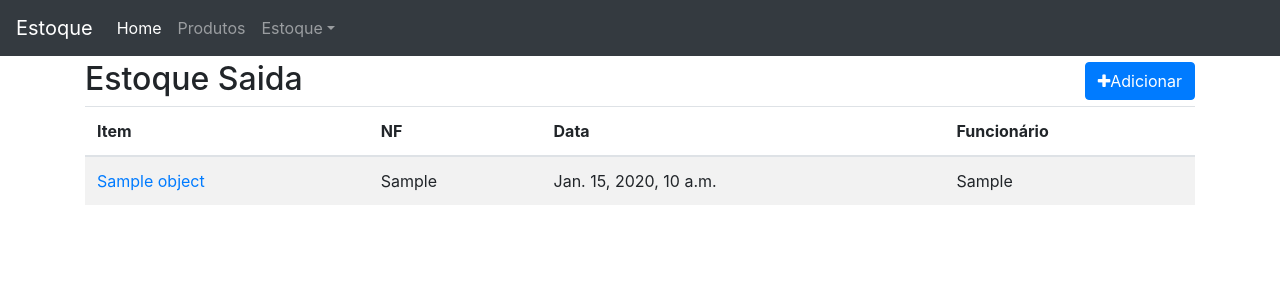
After one commit to Aleleonel/estoque, a Django app: template projeto/estoque/templates/estoque_saida_list.html in a window 1280 px wide. The commit adds this page. Shown: the top 300 px of the page. Run offline with Django 3.2, Linux system fonts and the light colour scheme; the template is opened without the code that fills it: most values are stand-ins (such as "Sample title", 1, 10 or a date in 2020); some libraries are stand-ins or nearby versions.

Commit message:
criado template estoque_saida_list.html

```diff
--- a/projeto/core/templates/includes/nav.html
+++ b/projeto/core/templates/includes/nav.html
@@ -19,7 +19,7 @@
                     <a class="nav-link dropdown-toggle" href="#" id="dropdown01" data-toggle="dropdown" aria-haspopup="true" aria-expanded="false">Estoque</a>
                     <div class="dropdown-menu" aria-labelledby="dropdown01">
                         <a class="dropdown-item" href="{% url 'estoque:estoque_entrada_list' %}">Entrada</a>
-                        <a class="dropdown-item" href="#">Saída</a>
+                        <a class="dropdown-item" href="{% url 'estoque:estoque_saida_list' %}">Saída</a>
                     </div>
                 </li>
             </ul>
--- /dev/null
+++ b/projeto/estoque/templates/estoque_saida_list.html
@@ -0,0 +1,43 @@
+{% extends "base.html" %}
+
+{% block content %}
+
+    <h2>Estoque Saida
+        <span class="pull-right">
+            <a href="{ url 'estoque:estoque_saida_add' %}">
+               <button type="button" class="btn btn-primary">
+                   <span class="fa fa-plus"></span>Adicionar
+               </button>
+            </a>
+        </span>
+    </h2>
+
+{% if object_list %}
+    <table class="table table-striped">
+        <thead>
+        <tr>
+            <th>Item</th>
+            <th>NF</th>
+            <th>Data</th>
+            <th>Funcionário</th>
+        </tr>
+        </thead>
+        <tbody>
+            {% for object in object_list %}
+                <tr>
+                    <td>
+                        <a href="{{ object.get_absolute_url }}">{{ object }}</a>
+                    </td>
+                    <td>{{ object.nf_formated }}</td>
+                    <td>{{ object.created }}</td>
+                    <td>{{ object.funcionario.first_name }}</td>
+                </tr>
+            {% endfor %}
+        </tbody>
+    </table>
+{% else %}
+    <p class="alert alert-warning">Sem itens na lista</p>
+{% endif %}
+
+
+{% endblock content %}
--- a/projeto/estoque/urls.py
+++ b/projeto/estoque/urls.py
@@ -5,6 +5,7 @@ app_name = 'estoque'
 
 urlpatterns = [
     path('', v.estoque_entrada_list, name='estoque_entrada_list'),
+    path('saida/', v.estoque_saida_list, name='estoque_saida_list'),
     path('<int:pk>/', v.estoque_entrada_detail, name='estoque_entrada_detail'),
     path('add/', v.estoque_entrada_add, name='estoque_entrada_add'),
 
```
Also changed, not shown: projeto/estoque/views.py (+12 -5 lines).
